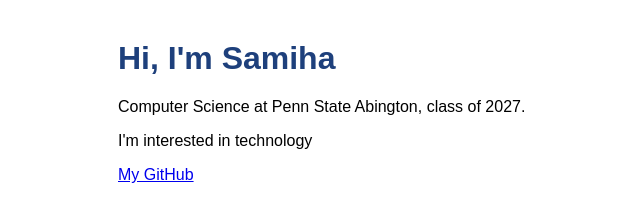
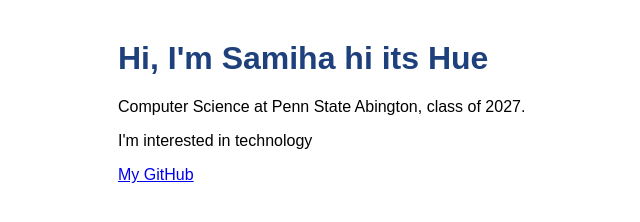
Before and after one commit to HUE09/sami44ala-png.github.io, a plain HTML site: page index.html in a window 1280 px wide. Shown: the whole page, without its empty margins (202-842 px from the left). Drawn offline with Linux system fonts and the light colour scheme.

Commit message:
Update heading text to include 'hi its Hue'

```diff
--- a/index.html
+++ b/index.html
@@ -9,7 +9,7 @@
   </style>
 </head>
 <body>
-  <h1>Hi, I'm Samiha</h1>
+  <h1>Hi, I'm Samiha hi its Hue</h1>
   <p>Computer Science at Penn State Abington, class of 2027.</p>
   <p>I'm interested in technology</p>
   <p><a href="https://github.com/sami44ala-png">My GitHub</a></p>
```
